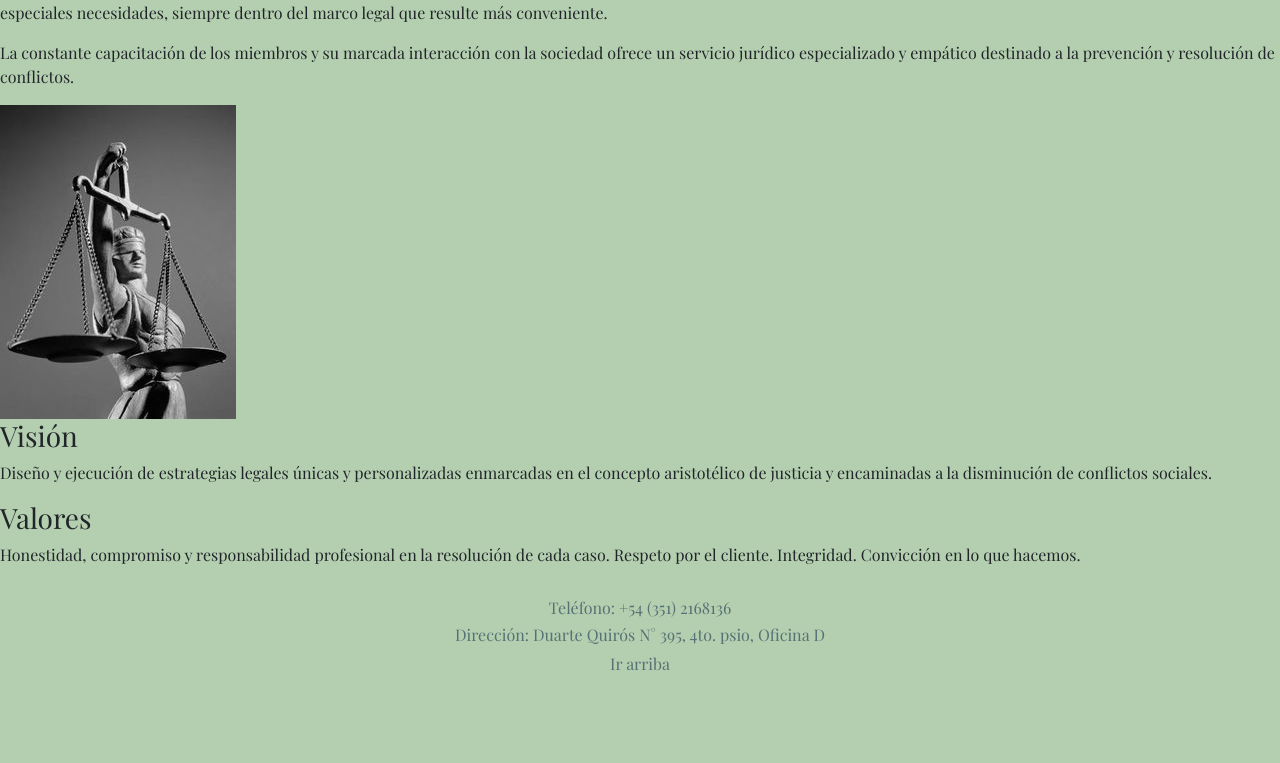
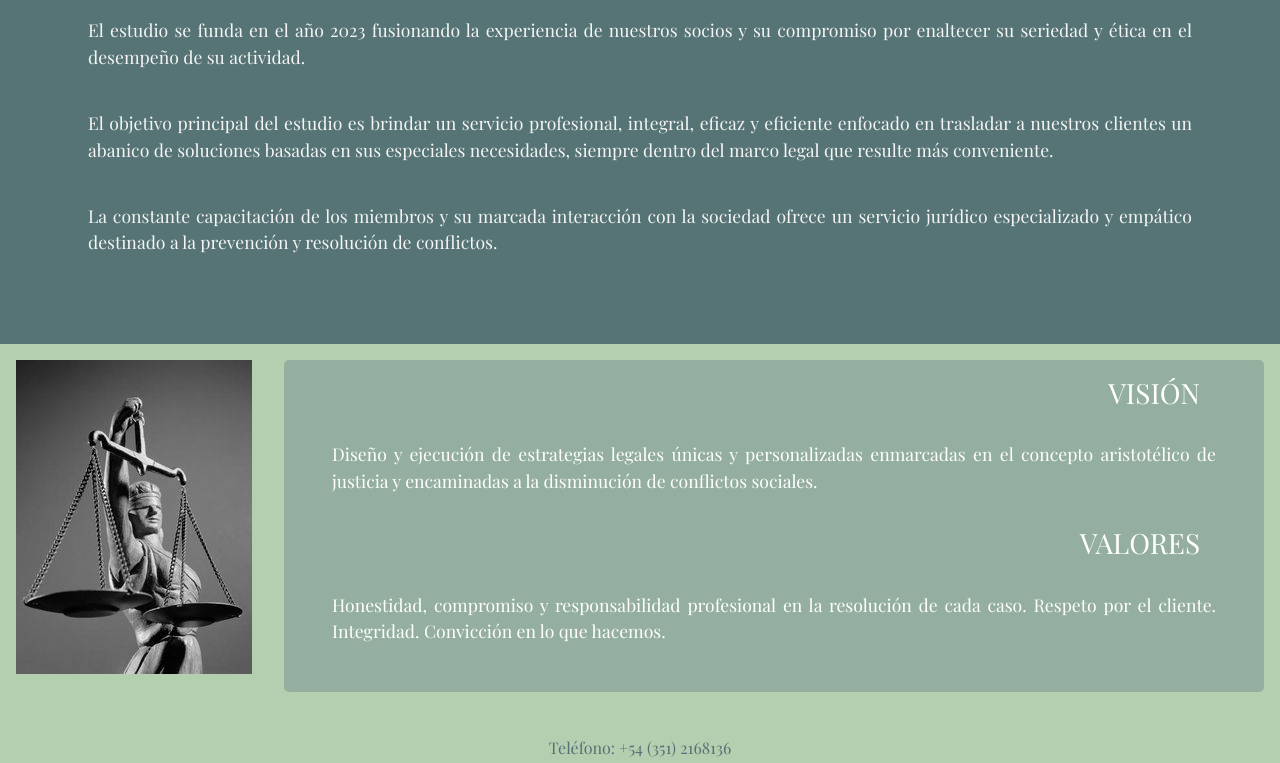
Before and after one commit to concepcionn/PFCBonetto, a website: page index.html in a window 1280 px wide. Shown: the part 615-1378 px from the top of the page. Before the commit the page ends 1321 px from the top, so only its background shows below. Drawn offline with nearby package versions, Linux system fonts and the light colour scheme.

Commit message:
version flex

```diff
--- a/scss/html/_home.scss
+++ b/scss/html/_home.scss
@@ -71,8 +71,80 @@ body{
                 display: block;
             }
         }
+    }
 
+    section{
+        .compromiso{
+            background-color: $color-secundario;
+            background-size: contain;
+            height: auto;
+            overflow: visible;
+            align-items: center;
+            padding: 3em;
+            gap: 20px;
+            font-size: 1em;
+            @include center;
+            h2{
+                text-decoration: overline;
+                text-shadow: 10px #222;
+                text-align: left;
+                color: whitesmoke;
+            }
+            p{
+                text-align: justify;
+                text-decoration: dashed;
+                margin-bottom: 30px;
+                color: whitesmoke;
+                font-size: 1rem;
 
+                @include pc{
+                    font-size: 1.1rem;
+                    margin: 2.5rem;
+                }
+            }
+        }
+
+        aside{
+            display: flex;
+            .imgDos{
+                display: none;
+
+                @include tablet{
+                    display: inline-block;
+                    @include center;
+                    margin: 1em;
+                    img{
+                        justify-content: center;
+                        width: auto;
+                        height: auto;
+                    }
+                }
+            }
+
+            .visionValores{
+                background-color: $color-vision;
+                margin: 1em;
+                padding: 1em;
+                gap: 20px;
+                font-size: 1em;
+                text-align: center;
+                justify-content: center;
+                border-radius: 5px;
+                h3{
+                    color: white;
+                    margin-right: 3rem;
+                    text-transform: uppercase;
+                    text-align: right;
+                }
+                p{
+                    text-align: justify;
+                    color: white;
+                    margin: 2rem;
+                    gap: 2rem;
+                    font-size: 1.1em;
+                }
+            }
+        }
     }
 
 }
```
Also changed, not shown: css/main.css.
